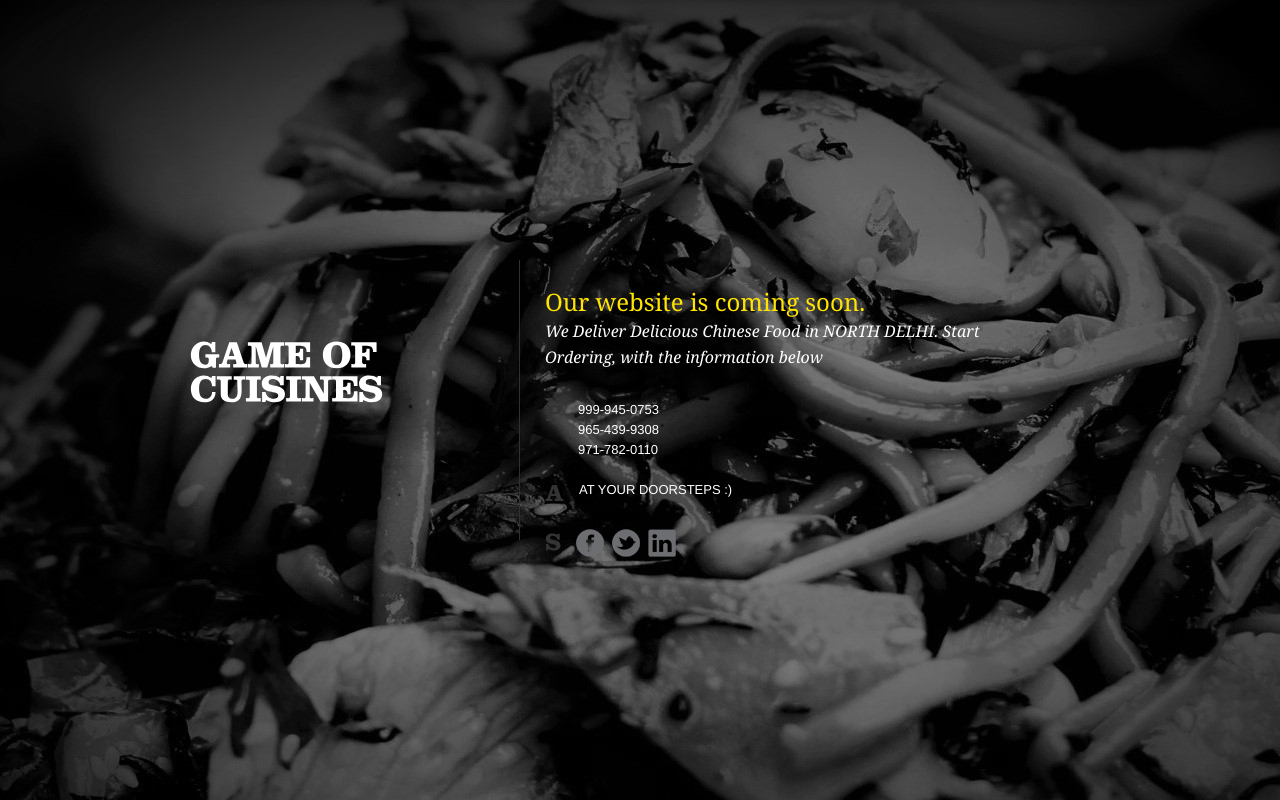
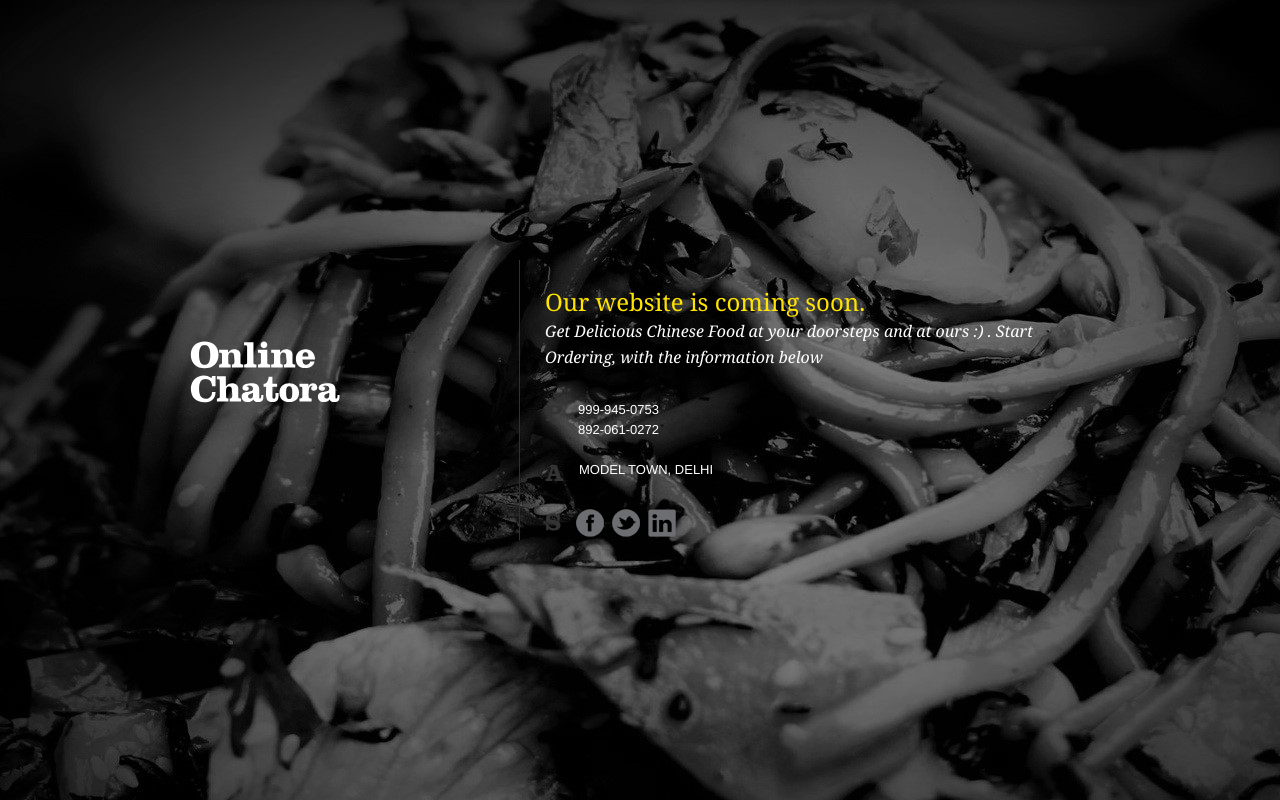
Before and after one commit to onlinechatora/onlinechatora.github.io, a plain HTML site: page index.html in a window 1280 px wide. Drawn offline with nearby package versions, Linux system fonts and the light colour scheme.

Commit message:
Online Chatora

```diff
--- a/index.html
+++ b/index.html
@@ -2,7 +2,7 @@
 <html xmlns="http://www.w3.org/1999/xhtml">
 <head>
 <meta http-equiv="Content-Type" content="text/html; charset=utf-8" />
-<title>Game of Cuisines | Coming Soon</title>
+<title>Online Chatora | Coming Soon</title>
 <link rel="shortcut icon" href="favicon.ico" type="image/x-icon" />
 <link href="tools/style.css" rel="stylesheet" type="text/css" />
 <link href="tools/960.css" rel="stylesheet" type="text/css" />
@@ -32,24 +32,24 @@ body  {
 <body>
 <div id="shim"></div>
 <div id="content">
-	<div class="logo_box"><h1>GAME OF CUISINES</h1></div>
+	<div class="logo_box"><h1>Online Chatora</h1></div>
 	<div class="main_box">
-		<h2>Our website is coming soon.<br/><span>We Deliver Delicious Chinese Food in NORTH DELHI. Start Ordering, with the information below</span></h2>
+		<h2>Our website is coming soon.<br/><span>Get Delicious Chinese Food at your doorsteps and at ours :) . Start Ordering, with the information below</span></h2>
 
 		<ul class="info">
 			<li>
 				<h3>P</h3>
-				<p>999-945-0753<br/>965-439-9308<br/>971-782-0110</p>
+				<p>999-945-0753<br/>892-061-0272</p>
 			</li>
 			<li>
 				<h3>A</h3>
-				<p>AT YOUR DOORSTEPS :)<br/></p>
+				<p>MODEL TOWN, DELHI<br/></p>
 			</li>
 			<li>
 				<h3>S</h3>
 				<p class="social">
-					<a href="https://www.facebook.com/phamaero" class="fb"></a>
-					<a href="https://twitter.com/phamaero" class="tw"></a>
+					<a href="https://www.facebook.com/onlinechatora" class="fb"></a>
+					<a href="https://twitter.com/chatoraonline" class="tw"></a>
 					<a href="#" class="li"></a>
 				</p>
 			</li>
```
